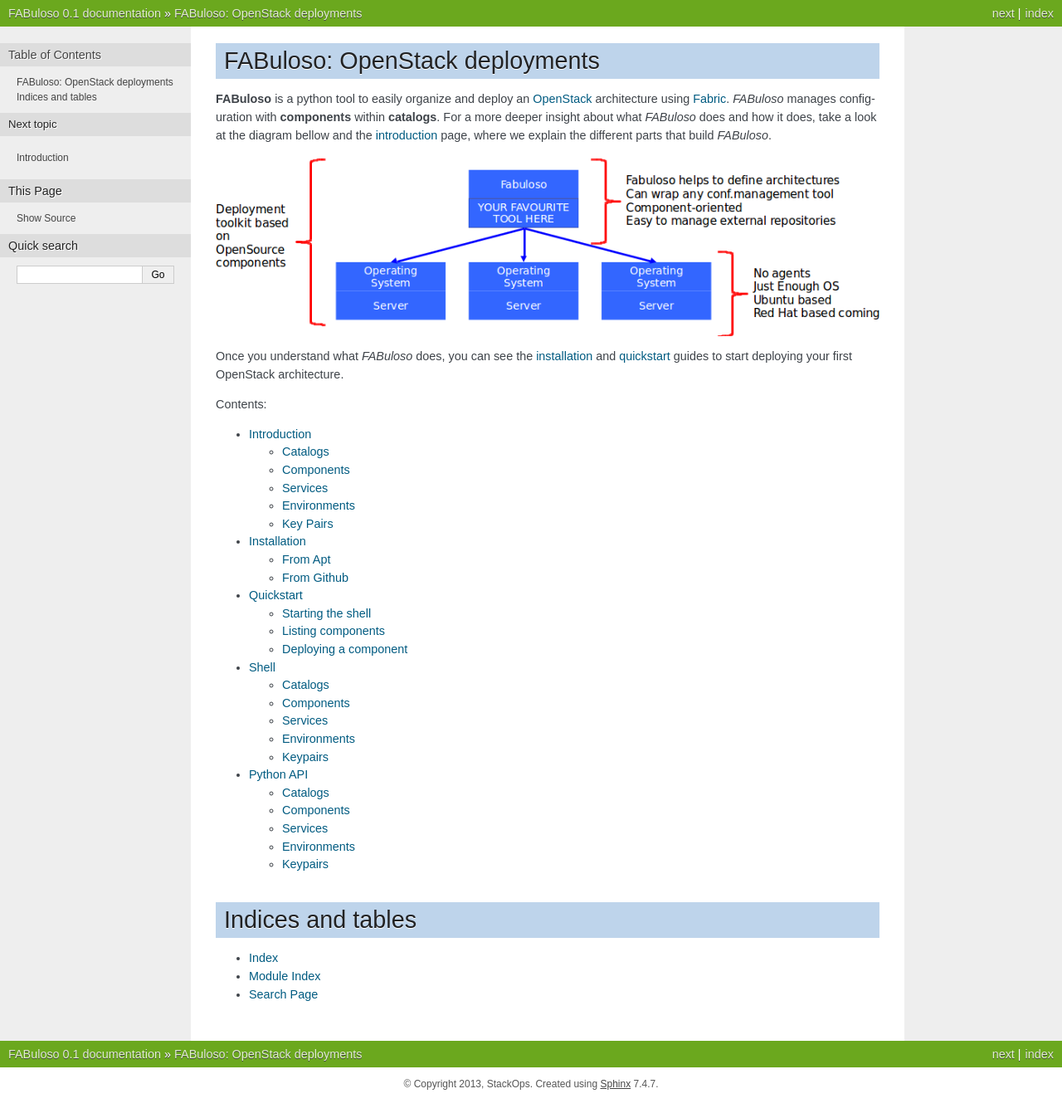
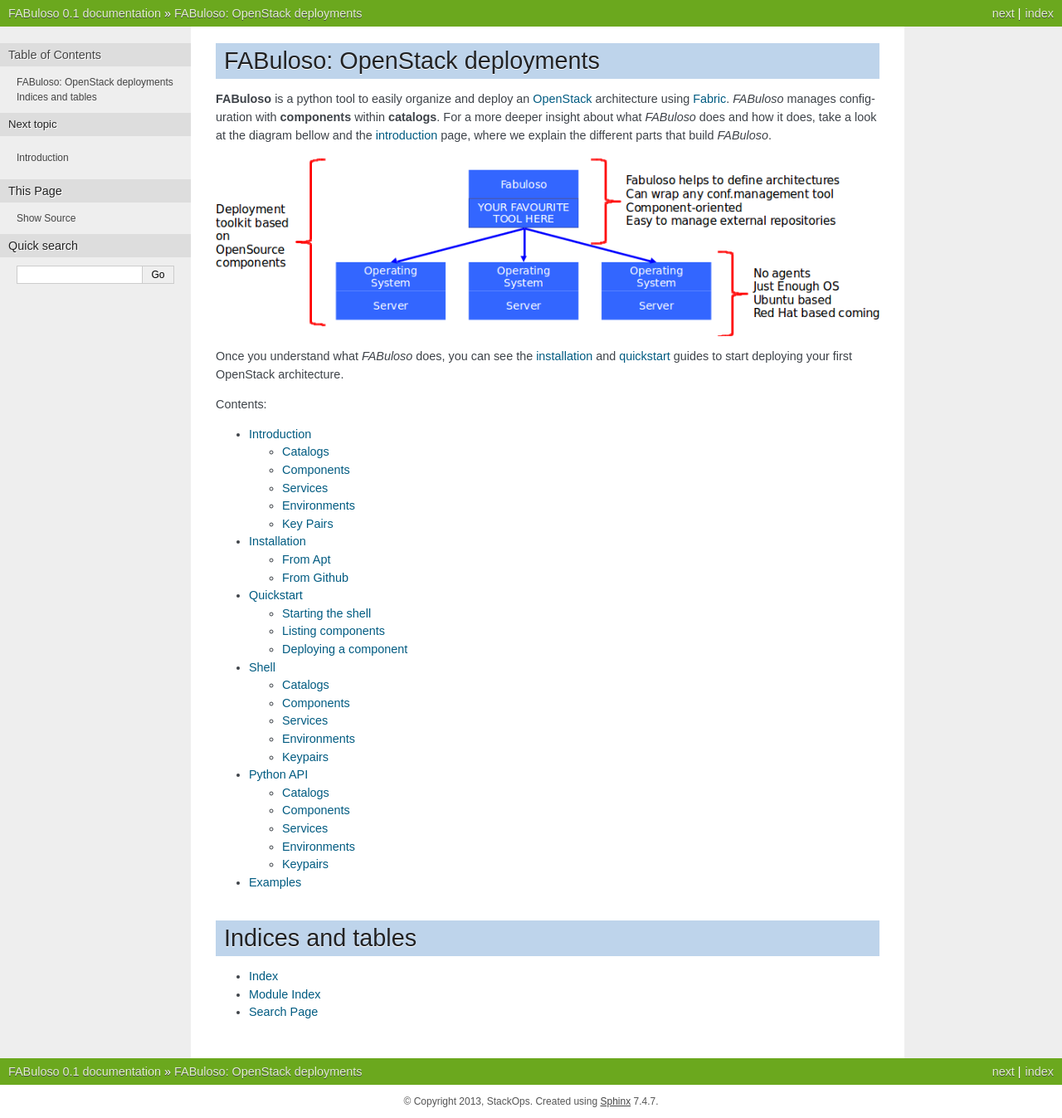
Before and after one commit to StackOps/fabuloso, a Sphinx documentation site: the page built from docs/source/index.rst, in a window 1280 px wide. Shown: the whole page at 83% size. Built offline with Sphinx 7.4.7, drawn with Linux system fonts in a browser that asks for light colours; before the commit the page ends 1326 px from its top, so only the background shows below that.

Commit message:
Added an empty examples section in docs

```diff
--- /dev/null
+++ b/docs/source/examples.rst
@@ -0,0 +1,6 @@
+Examples
+========
+
+.. note::
+
+    The **examples** section will be available soon.
--- a/docs/source/index.rst
+++ b/docs/source/index.rst
@@ -24,6 +24,7 @@
     quickstart
     shell
     python-api
+    examples
 
 
 Indices and tables
```
